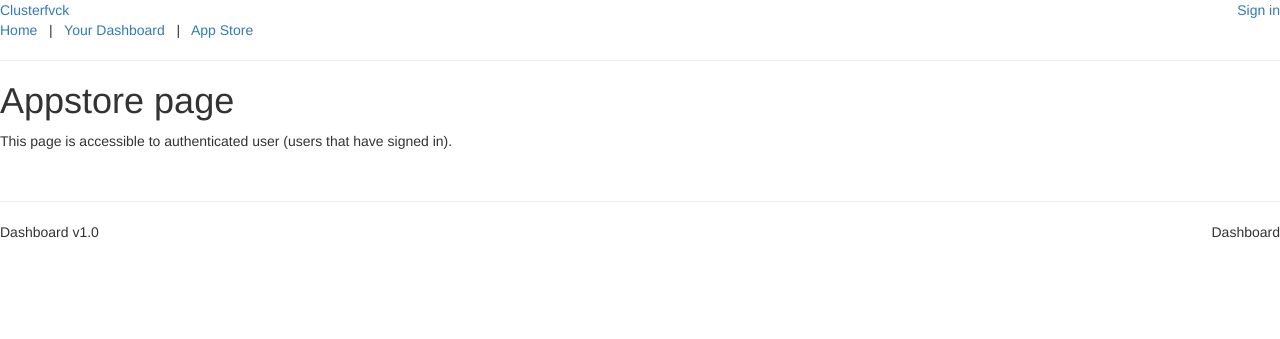
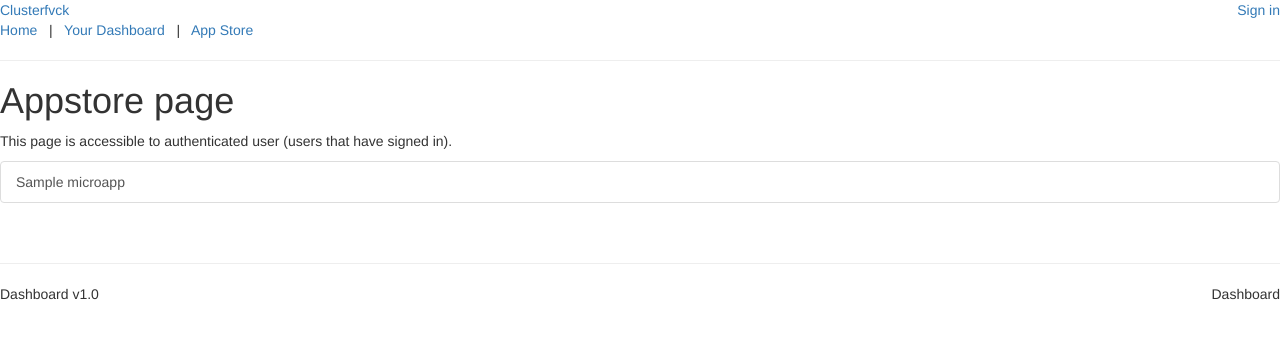
Before and after one commit to kevin86wright/dashboard, a Python web app: template app/templates/core/appstore.html in a window 1280 px wide. Shown: the top 339 px of the page. Run offline with Jinja, Linux system fonts and the light colour scheme; the template is opened without the code that fills it: most values are stand-ins (such as "Sample title", 1, 10 or a date in 2020); some libraries are stand-ins or nearby versions.

Commit message:
Appstore view now shows all active apps in the database; App creates 2 test apps; html jinja for loop to display the apps

```diff
--- a/app/core/views.py
+++ b/app/core/views.py
@@ -7,6 +7,7 @@ from flask import redirect, render_template, render_template_string, Blueprint
 from flask import request, url_for
 from flask_user import current_user, login_required, roles_accepted
 from app import app, db
+from models import Microapp
 from app.core.models import UserProfileForm
 
 core_blueprint = Blueprint('core', __name__, url_prefix='/')
@@ -28,7 +29,8 @@ def dashboard():
 @core_blueprint.route('appstore')
 @login_required  # Limits access to authenticated users
 def appstore():
-    return render_template('core/appstore.html')
+    active_microapps = db.session.query(Microapp).filter_by(is_active=True).all()
+    return render_template('core/appstore.html', active_microapps=active_microapps)
 
 # The Admin page is accessible to users with the 'admin' role
 @core_blueprint.route('admin')
--- a/app/startup/create_users.py
+++ b/app/startup/create_users.py
@@ -18,8 +18,8 @@ def create_users():
     user = find_or_create_user(u'User', u'Example', u'user@example.com', 'Password1')
 
     # Add microapp
-    microapp = find_or_create_microapp('app1', u'App1', False)
-    microapp = find_or_create_microapp('app2', u'App2', False)
+    microapp = find_or_create_microapp('app1', u'App1', True)
+    microapp = find_or_create_microapp('app2', u'App2', True)
 
     # Save to DB
     db.session.commit()
--- a/app/templates/core/appstore.html
+++ b/app/templates/core/appstore.html
@@ -5,4 +5,10 @@
 
 <p>This page is accessible to authenticated user (users that have signed in).</p>
 
+<div class="list-group">
+{% for microapp in active_microapps %}
+    <a href="microapp/{{ microapp.name }}" class="list-group-item">{{ microapp.name }}</a>
+{% endfor %}
+</div>
+
 {% endblock %}
```
